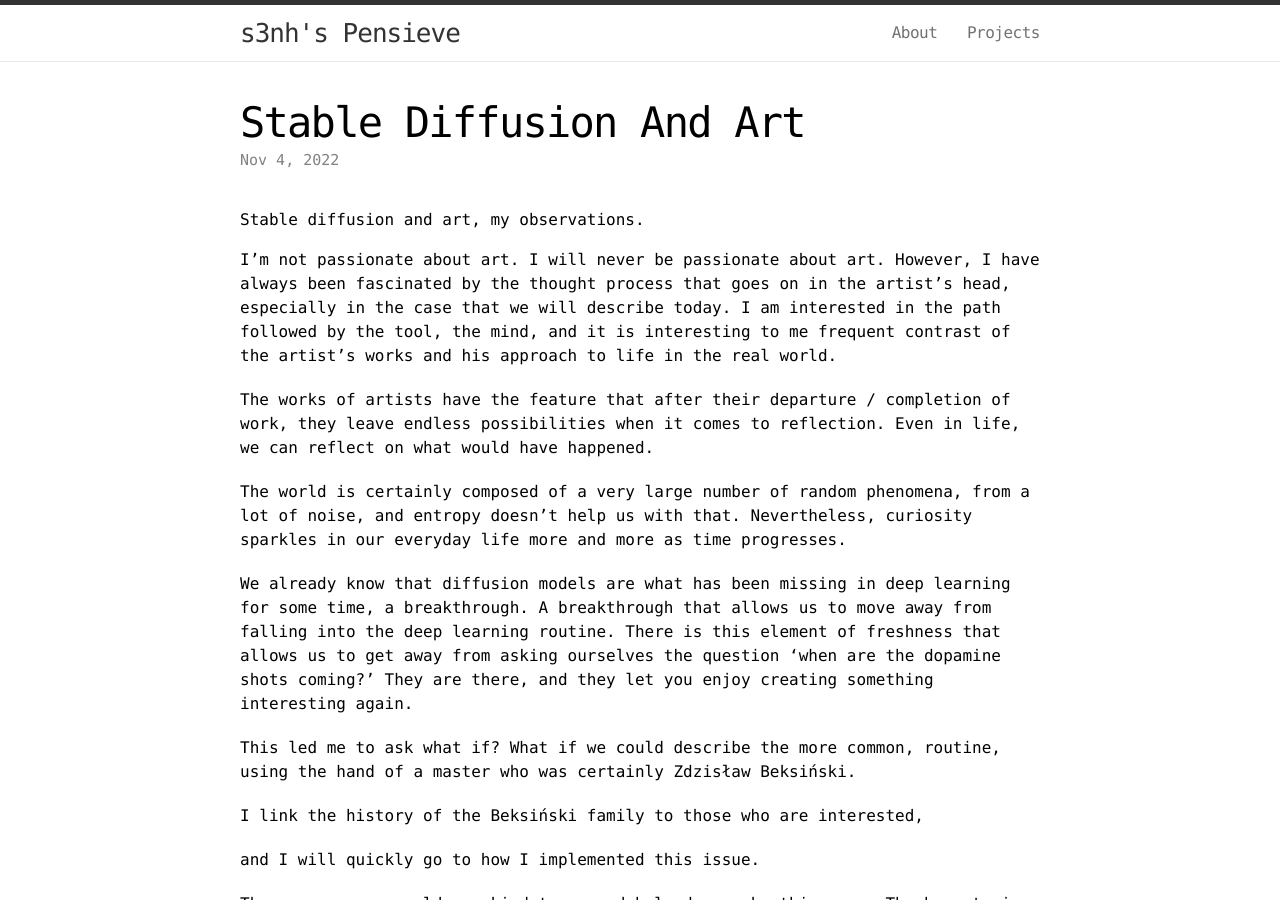
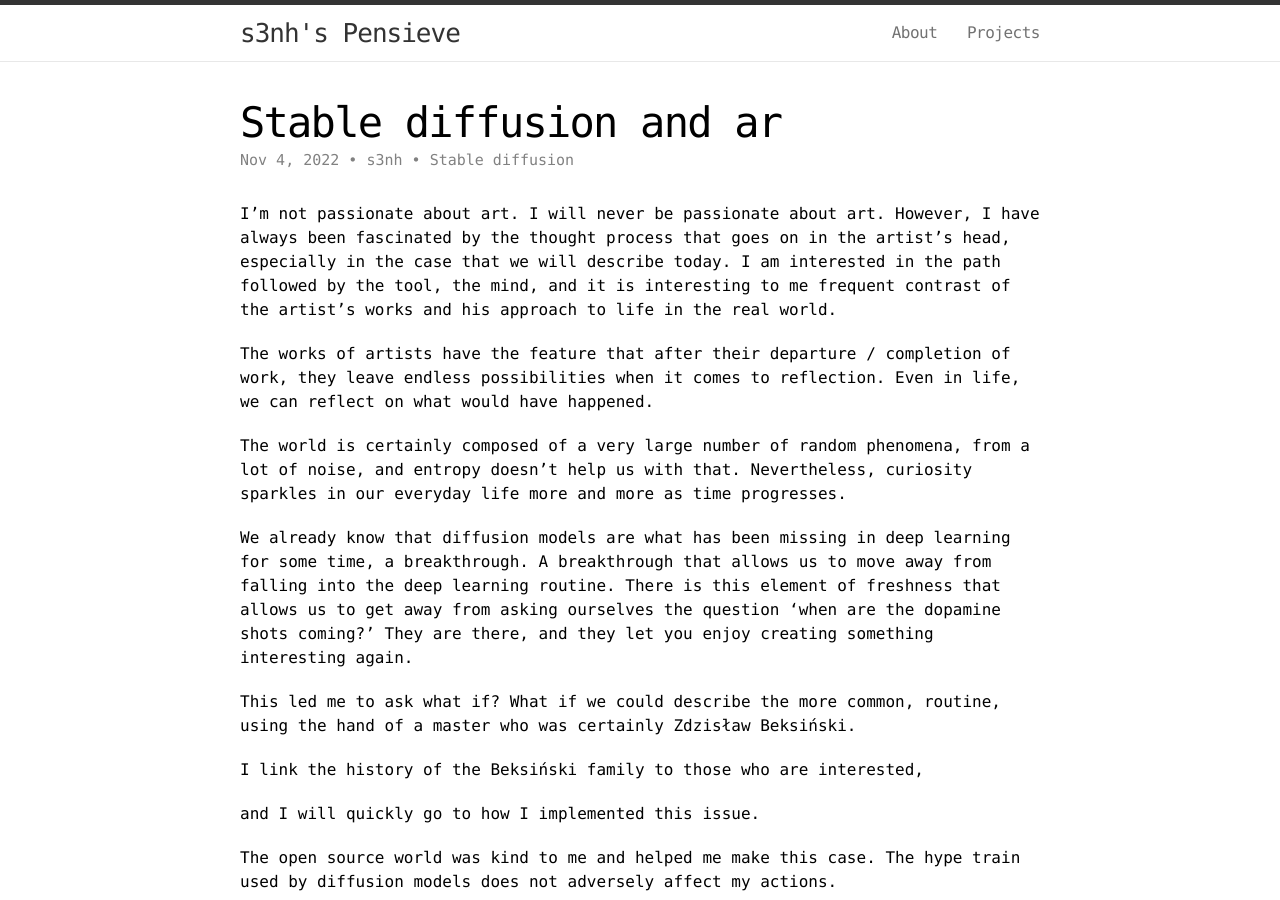
Before and after one commit to s3nh/s3nh.github.io, a Jekyll site: the page built from _posts/2022-11-04-stable-diffusion-and-art.md, in a window 1280 px wide and 900 px high. Built offline with Jekyll 4.4.1, drawn with Linux system fonts in a browser that asks for light colours; our own code applies the rules of GitHub Pages for plain Markdown files; Markdown is read by kramdown in place of the engine named in the settings.

Commit message:
Update 2022-11-04-stable-diffusion-and-art.md

```diff
--- a/_posts/2022-11-04-stable-diffusion-and-art.md
+++ b/_posts/2022-11-04-stable-diffusion-and-art.md
@@ -1,4 +1,10 @@
-# Stable diffusion and art, my observations.
+---
+layout: post
+title: "Stable diffusion and ar"
+categories: routine
+author: "s3nh"
+meta: "Stable diffusion"
+---
 
 I'm not passionate about art. I will never be passionate about art.
 However, I have always been fascinated by the thought process that goes on in the artist's head,
```
